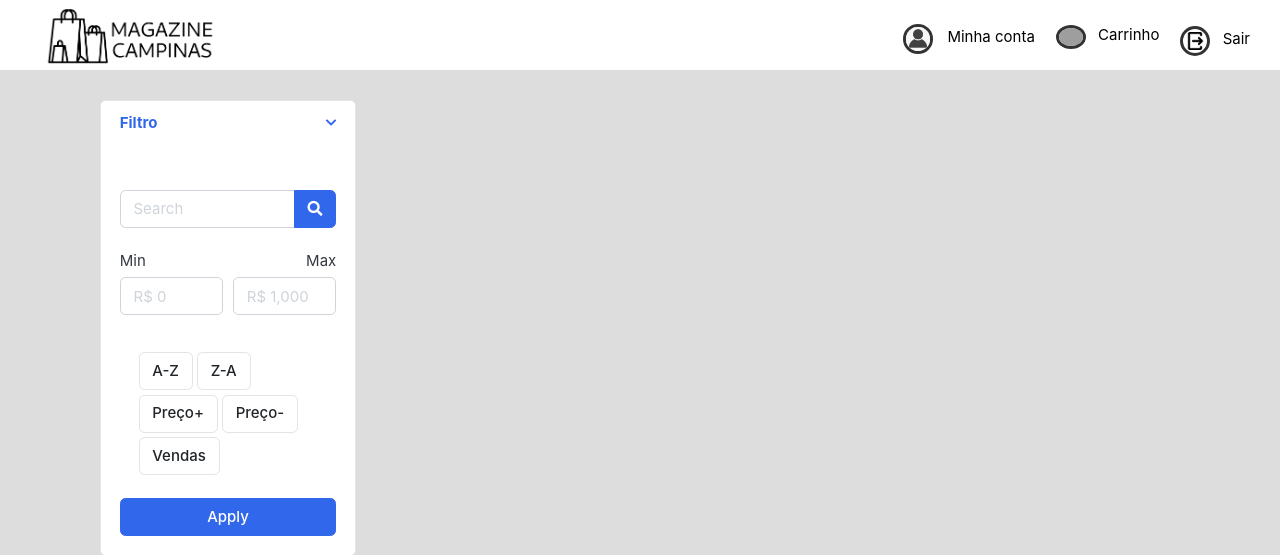
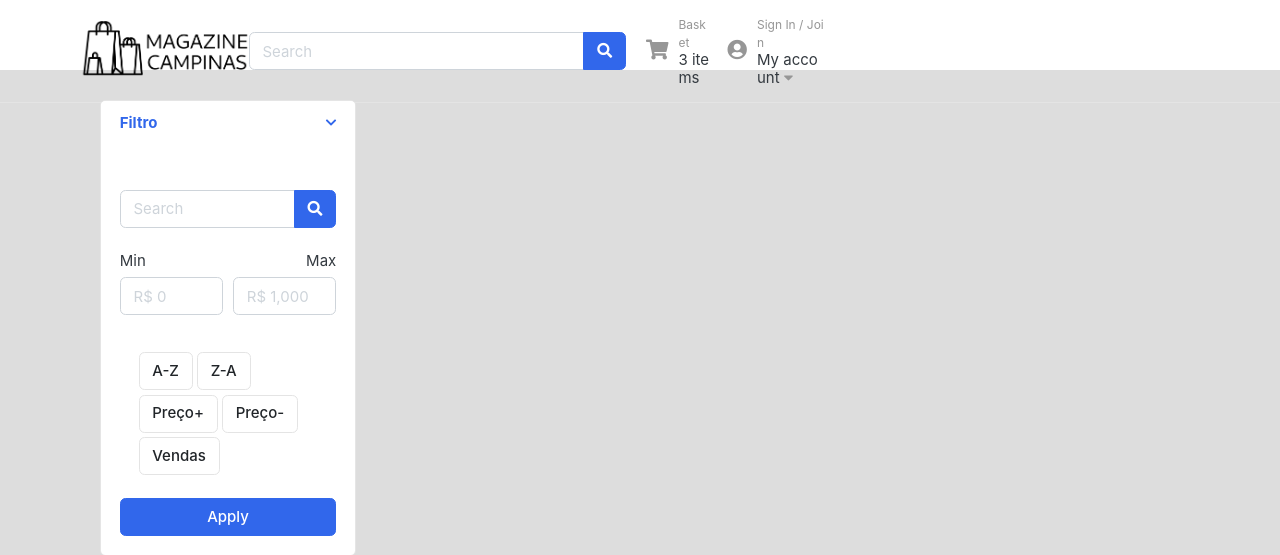
Before and after one commit to Syndelis/flask-market-place, a Flask app: template templates/index.html in a window 1280 px wide. Shown: the top 555 px of the page. Run offline with Flask 2, Linux system fonts and the light colour scheme; the template is opened without the code that fills it, so the values that code supplies are empty; some libraries are stand-ins or nearby versions; some web fonts are replaced; grey boxes are pictures that could not be loaded.

Commit message:
Nova navbar temporária

```diff
--- a/templates/index.html
+++ b/templates/index.html
@@ -17,34 +17,68 @@
 
 </head>
 
-<header>
-	<div class="navbar">
-		<div class="navbar-left">
-			<div class="navbar-logo">
-				<a href='/'><img class="logo" src='static/img/logo2.png'></a>
+<header class="section-header">
+	<section class="header-main border-bottom">
+		<div class="container">
+	<div class="row align-items-center">
+		<div class="col-lg-3 col-4 col-sm-4">
+		<a href="/" class="navbar-logo">
+			<img class="logo" src="static/img/logo2.png">
+		</a> <!-- brand-wrap.// -->
+		</div>
+		<div class="col-lg-6 col-sm-8 col-8">
+			<form action="#" class="search">
+				<div class="input-group">
+					<input type="text" class="form-control" placeholder="Search">
+					<div class="input-group-append">
+					  <button class="btn btn-primary" type="submit">
+						<i class="fa fa-search"></i>
+					  </button>
 					</div>
 				</div>
-		<div class="navbar-right">
-			<div class="navbar-avatar">
-				<a class="provider-link" href="/fornecedor">
-					<img class="avatar" src='static/img/anon.png'>
-					Minha conta
+			</form> <!-- search-wrap .end// -->
+		</div> <!-- col.// -->
+		<div class="col-lg-3 col-12 col-sm-12">
+			<div class="widgets-wrap d-flex justify-content-end">
+				<div class="widget-header">
+					<a href="#" class="icontext">
+						<div class="icon"><i class="fa fa-lg fa-shopping-cart"></i></div>
+						<div class="text">
+							<small class="text-muted">Basket</small> <br>
+							<span>3 items</span>
+						</div>
 					</a>
+				</div> <!-- widget .// -->
+				<div class="widget-header dropdown">
+					<a href="#" class="ml-3 icontext" data-toggle="dropdown" data-offset="20,10" aria-expanded="false">
+						<div class="icon"><i class="fa fa-lg fa-user-circle"></i></div>
+						<div class="text">
+							<small class="text-muted">Sign In / Join</small> <br>
+							<span>My account <i class="fa fa-caret-down"></i></span>
 						</div>
-			<div class="navbar-cart">
-				<a class="cart-link" href="/carrinho">
-					<img class="cart" src='static/img/cart.jpg'>
-					Carrinho
 					</a>
+					<div class="dropdown-menu dropdown-menu-right" x-placement="bottom-end" style="position: absolute; will-change: transform; top: 0px; left: 0px; transform: translate3d(140px, 46px, 0px);">
+						<form class="px-4 py-3">
+							<div class="form-group">
+							  <label>Email address</label>
+							  <input type="email" class="form-control" placeholder="email@example.com">
 							</div>
-			<div class="navbar-logout">
-				<a class="logout-link" href="/logout">
-					<img class="logout" src="static/img/logout.png">
-					Sair
-				</a>
+							<div class="form-group">
+							  <label>Password</label>
+							  <input type="password" class="form-control" placeholder="Password">
 							</div>
-		</div>
-	</div>
+							<button type="submit" class="btn btn-primary">Sign in</button>
+							</form>
+							<hr class="dropdown-divider">
+							<a class="dropdown-item" href="#">Have account? Sign up</a>
+							<a class="dropdown-item" href="#">Forgot password?</a>
+					</div> <!--  dropdown-menu .// -->
+				</div> <!-- widget  dropdown.// -->
+			</div>	<!-- widgets-wrap.// -->
+		</div> <!-- col.// -->
+	</div> <!-- row.// -->
+		</div> <!-- container.// -->
+	</section> <!-- header-main .// -->
 </header>
 
 <body>
```
Lines whose indentation alone changed are shown as unchanged.
